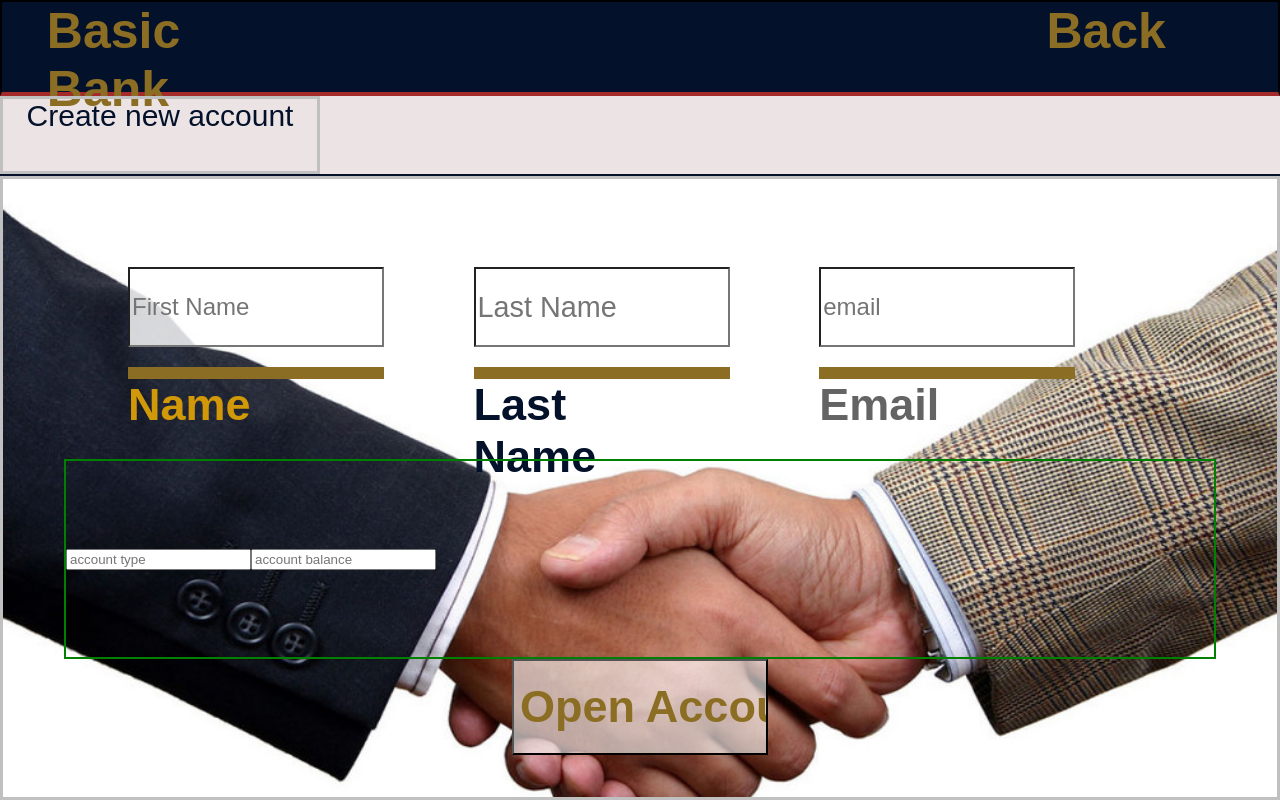
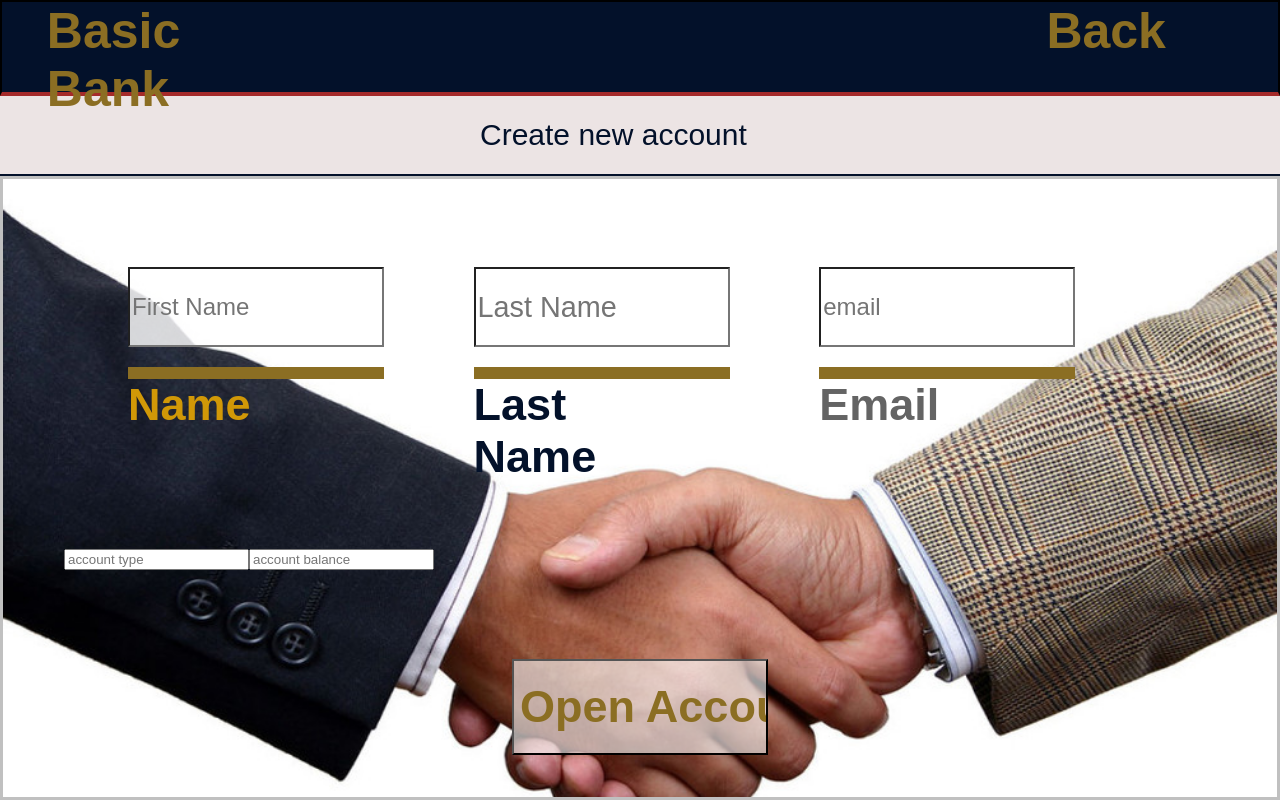
Before and after one commit to cyberstizz/basicbank, a React (Create React App) app: page /create in a window 1280 px wide. Built offline with nearby package versions, Linux system fonts and the light colour scheme.

Commit message:
I forgot the change

```diff
--- a/src/components/Accounts.css
+++ b/src/components/Accounts.css
@@ -120,8 +120,7 @@ font-size: 30px;
 font-weight: 500;
 width: 25vw;
 color:rgb(3, 17, 42);
-text-align: center;
-border: solid 3px silver;
+margin: auto;
 /* margin-left: 10vw;
 margin-top: 2vh; */
 }
@@ -144,7 +143,6 @@ margin-top: 2vh; */
 .createAccountSection{
     width: 90vw;
     height: 25vh;
-    border: solid 2px green;
     display: flex;
     flex-direction: row;
     align-items: center;
```
